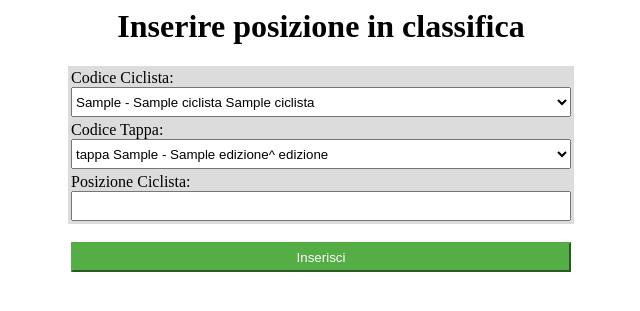
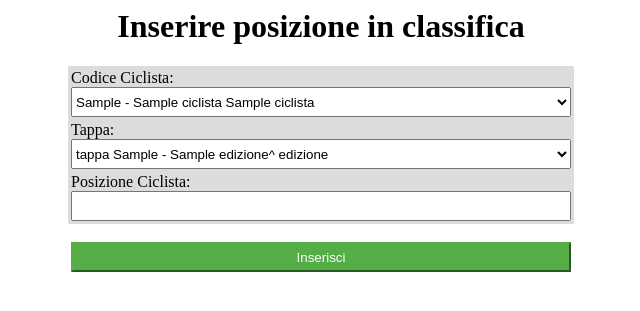
Before and after one commit to P0li22/Homework_3_DB, a Flask app: template templates/Form_Tappa_Ins.html in a window 1280 px wide. Shown: the top 311 px of the page, without its empty margins (319-959 px from the left). Run offline with Flask 2, Linux system fonts and the light colour scheme; the template is opened without the code that fills it: most values are stand-ins (such as "Sample title", 1, 10 or a date in 2020).

Commit message:
commit 9

```diff
--- a/templates/Form_Tappa_Ins.html
+++ b/templates/Form_Tappa_Ins.html
@@ -21,7 +21,7 @@
         </tr>
         <tr>
             <td>
-                <label for="c_ed_Tappa">Codice Tappa:</label> <br/>
+                <label for="c_ed_Tappa">Tappa:</label> <br/>
                 <select class="form_row" name="cod_ed_tappa" id="c_ed_Tappa">
                     {% for tappa in tappe %}
                     <option value="{{ (tappa['CodT'], tappa['Edizione']) }}"> tappa {{ tappa['CodT'] }} - {{ tappa['Edizione'] }}^ edizione</option>
```
